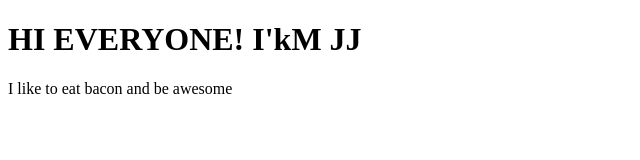
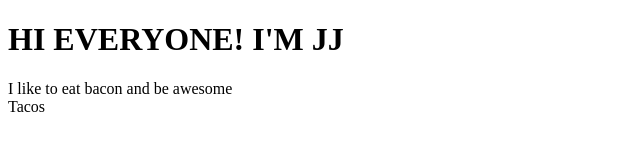
Before and after one commit to breadstickguy/breadstickguy.github.io, a plain HTML site: page index.html in a window 1280 px wide. Shown: the whole page, without its empty margins (0-640 px from the left). Drawn offline with Linux system fonts and the light colour scheme.

Commit message:
added tacos

```diff
--- a/index.html
+++ b/index.html
@@ -4,9 +4,9 @@
 	<title>The Coolest guy you know</title>
 </head>
 <body>
-	<h1>HI EVERYONE! I'kM JJ</h1>
+	<h1>HI EVERYONE! I'M JJ</h1>
 	<div>I like to eat bacon and be awesome</div>
-
+	<div>Tacos</div>
 
 </body>
 </html>
```
